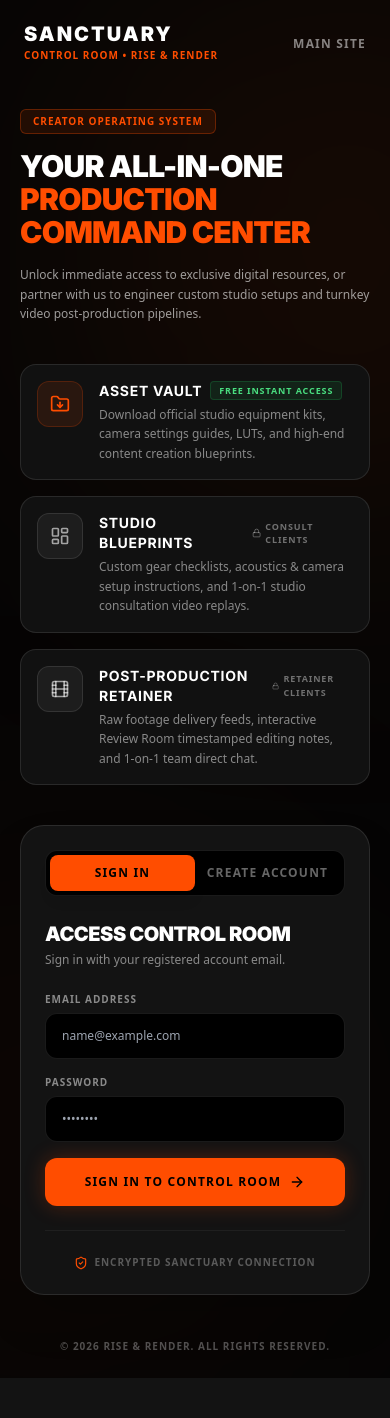
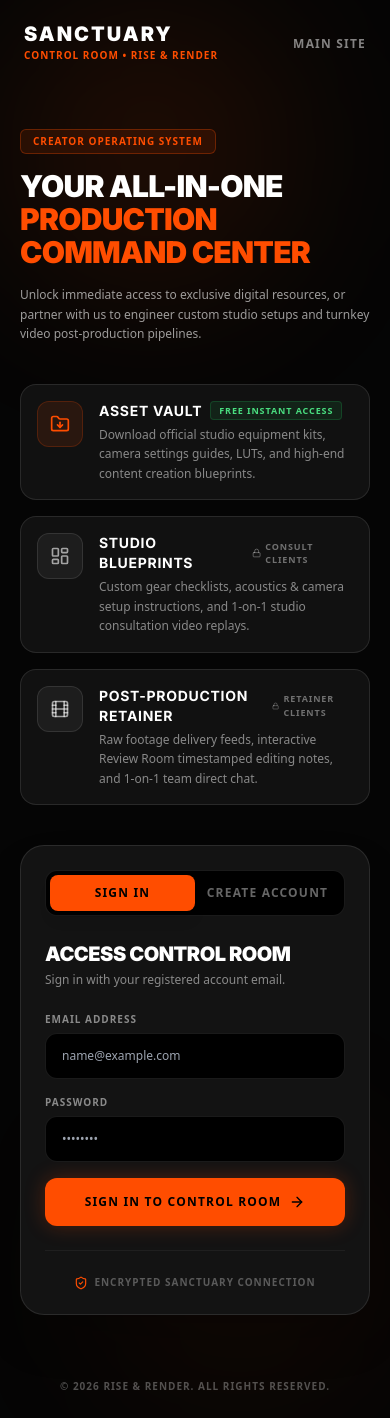
Before and after one commit to mikemillermedia/riseandrendercrc, a React (Vite) app: page /login in a window 390 px wide. Before the commit the page ends 1378 px from the top, so only its background shows below. Built offline with nearby package versions, Linux system fonts and the light colour scheme; no server answers.

Commit message:
Update Login.tsx

```diff
--- a/Login.tsx
+++ b/Login.tsx
@@ -2,8 +2,8 @@ import React, { useState } from 'react';
 import { useNavigate } from 'react-router-dom';
 import { createClient } from '@supabase/supabase-js';
 import {
-  FolderDown, LayoutDashboard, Film, Sparkles, ArrowRight,
-  Lock, Mail, Key, CheckCircle2, ShieldCheck
+  FolderDown, LayoutDashboard, Film, ArrowRight,
+  Lock, CheckCircle2, ShieldCheck
 } from 'lucide-react';
 
 const supabaseUrl = import.meta.env.VITE_SUPABASE_URL || '';
@@ -82,11 +82,12 @@ export default function Login() {
   };
 
   return (
-    <div className="min-h-screen bg-[#050505] text-[#F5F5F0] font-sans flex flex-col justify-between relative overflow-hidden">
+    // FIXED: Changed min-h-screen to min-h-[100dvh] and overflow-hidden to overflow-x-hidden
+    <div className="min-h-[100dvh] bg-[#050505] text-[#F5F5F0] font-sans flex flex-col justify-between relative overflow-x-hidden">
 
-      {/* Background Glow Accents */}
-      <div className="absolute top-0 left-1/4 w-[500px] h-[500px] bg-[#ff4d00]/10 rounded-full blur-[150px] pointer-events-none" />
-      <div className="absolute bottom-0 right-1/4 w-[500px] h-[500px] bg-[#ff4d00]/5 rounded-full blur-[150px] pointer-events-none" />
+      {/* FIXED: Reduced blur on mobile, added transform-gpu to prevent iOS Safari crashes */}
+      <div className="absolute top-0 left-0 md:left-1/4 w-[300px] md:w-[500px] h-[300px] md:h-[500px] bg-[#ff4d00]/10 rounded-full blur-[80px] md:blur-[150px] pointer-events-none transform-gpu" />
+      <div className="absolute bottom-0 right-0 md:right-1/4 w-[300px] md:w-[500px] h-[300px] md:h-[500px] bg-[#ff4d00]/5 rounded-full blur-[80px] md:blur-[150px] pointer-events-none transform-gpu" />
 
       {/* TOP HEADER */}
       <header className="p-6 md:p-10 flex justify-between items-center relative z-10 max-w-7xl mx-auto w-full">
@@ -107,7 +108,8 @@ export default function Login() {
       </header>
 
       {/* MAIN CONTENT GRID */}
-      <main className="flex-1 flex items-center justify-center p-5 md:p-10 relative z-10 my-auto">
+      {/* FIXED: Added py-10 so top/bottom content doesn't hit the edges on scroll */}
+      <main className="flex-1 flex items-center justify-center p-5 py-10 md:p-10 relative z-10 my-auto">
         <div className="max-w-6xl w-full grid grid-cols-1 lg:grid-cols-12 gap-10 md:gap-16 items-center">
 
           {/* LEFT COLUMN: WHAT'S POSSIBLE SHOWCASE */}
```
